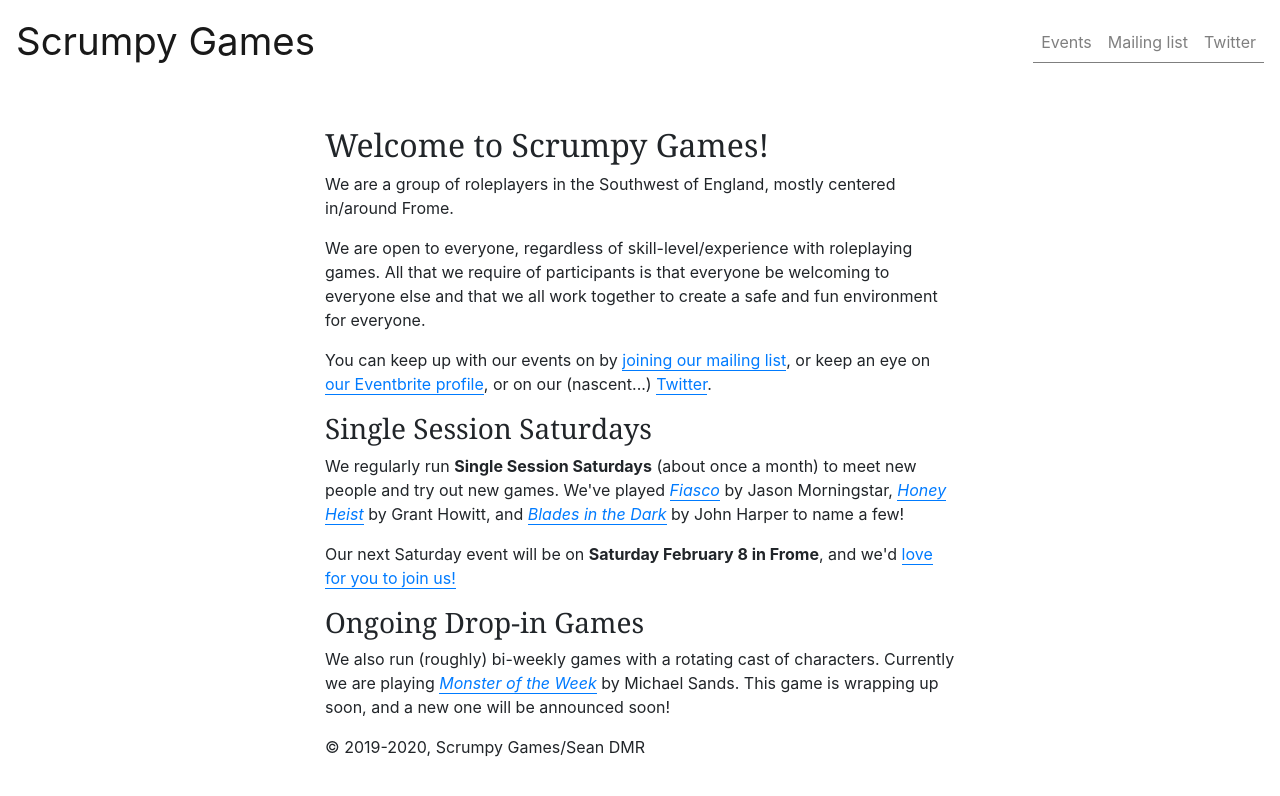
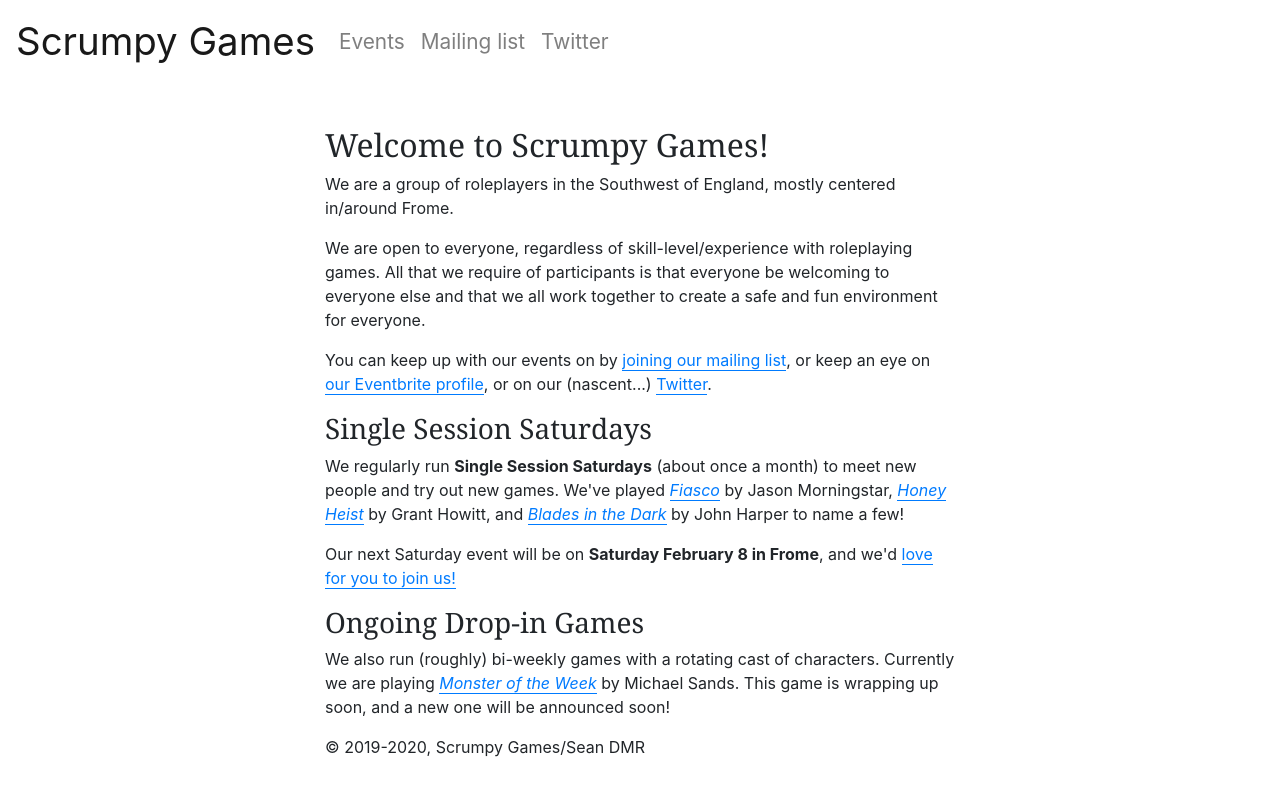
Before and after one commit to flyinggrizzly/scrumpy.games, a Gatsby site: page / in a window 1280 px wide. Built offline with nearby package versions, Linux system fonts and the light colour scheme; Gatsby itself is replaced by a stand-in of ours; some packages are replaced by stand-ins of ours.

Commit message:
Add links to Layout

```diff
--- a/src/components/Layout.js
+++ b/src/components/Layout.js
@@ -12,16 +12,14 @@
     return (
       <React.Fragment>
         <Navbar>
-          <Navbar.Brand style={{ fontSize: '2.4em' }}>
+          <Navbar.Brand href="/" style={{ fontSize: '2.4em', boxShadow: 'none' }}>
             Scrumpy Games
           </Navbar.Brand>
-          <Container className='justify-content-end' fluid>
-            <Nav>
-              <Nav.Item><Nav.Link href={ eventbriteProfile }>Events</Nav.Link></Nav.Item>
-              <Nav.Item><Nav.Link href={ mailingList }>Mailing list</Nav.Link></Nav.Item>
-              <Nav.Item><Nav.Link href={ twitter }>Twitter</Nav.Link></Nav.Item>
-            </Nav>
-          </Container>
+          <Nav variant='pills'>
+            <Nav.Link href='/events' style={{ fontSize: '1.3em', boxShadow: 'none' }}>Events</Nav.Link>
+            <Nav.Link href={ mailingList } style={{ fontSize: '1.3em', boxShadow: 'none' }}>Mailing list</Nav.Link>
+            <Nav.Link href={ twitter } style={{ fontSize: '1.3em', boxShadow: 'none' }}>Twitter</Nav.Link>
+          </Nav>
         </Navbar>
         <div
           style={{
```
